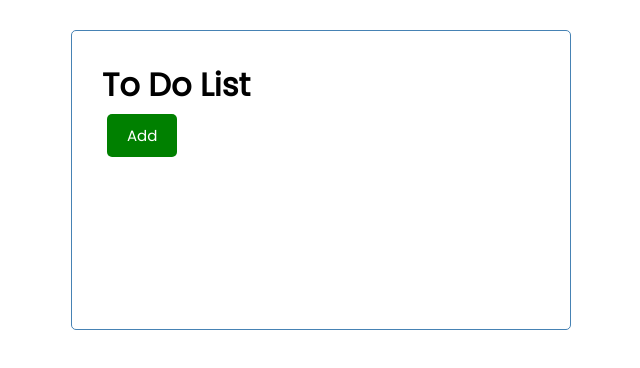
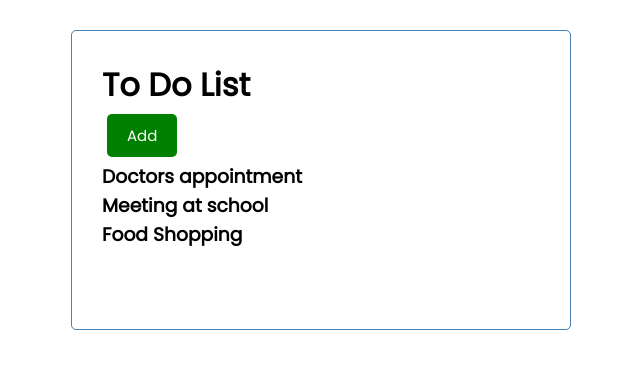
Before and after one commit to ytang913/React-To-Do, a React (Create React App) app in the folder todo/: page / in a window 1280 px wide. Shown: the top 368 px of the page, without its empty margins (319-959 px from the left). Built offline with nearby package versions, Linux system fonts and the light colour scheme.

Commit message:
updating

```diff
--- a/todo/src/App.jsx
+++ b/todo/src/App.jsx
@@ -1,10 +1,35 @@
 import Header from './components/Header'
+import Tasks from './components/Tasks'
+import {useState} from 'react'
 
+const App = () => {
+  const [tasks, setTasks] = useState([
+    {
+        id: 1,
+        text: 'Doctors appointment',
+        day: 'Feb 5th at 2:30 pm',
+        reminder: 'true',
+    },
 
-function App() {
+    {
+        id: 2,
+        text: "Meeting at school",
+        day: 'Feb 6th at 1:30 pm',
+        reminder: 'true',
+    },
+
+    {
+        id: 3,
+        text: "Food Shopping",
+        day: 'Feb 21st at 3:30 pm',
+        reminder: 'false',
+    }
+])
+
   return (
     <div className="container">
       <Header />
+      <Tasks tasks = {tasks} />
     </div>
   );
 }
--- a/todo/src/components/Tasks.js
+++ b/todo/src/components/Tasks.js
@@ -1,30 +1,12 @@
-const tasks = [
-    {
-        id: 1,
-        text: 'Doctors appointment',
-        day: 'Feb 5th at 2:30 pm',
-        reminder: 'true',
-    },
 
-    {
-        id: 2,
-        text: "Meeting at school",
-        day: 'Feb 6th at 1:30 pm',
-        reminder: 'true',
-    }
 
-    {
-        id: 3,
-        text: "Food Shopping",
-        day: 'Feb 21st at 3:30 pm',
-        reminder: 'false',
-    }
-]
+const Tasks = ({ tasks }) =>{
 
-const Tasks = () =>{
     return(
         <>
-        {tasks.map()}
+        {tasks.map((task) => (
+            <h3 key = {task.id}>{task.text}</h3>
+            ))}
         </>
     )
 }
```
